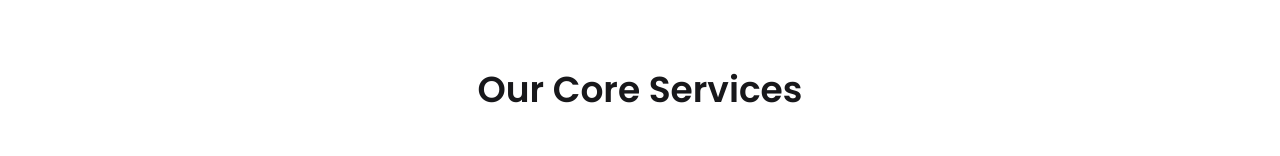
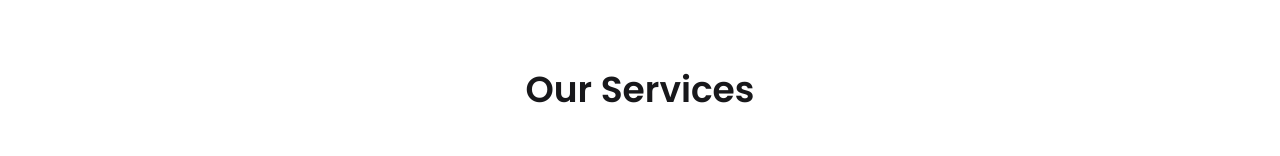
Before and after one commit to reflex000/high-end-constructions, a Next.js app: page / in a window 1280 px wide. Shown: the part 730-886 px from the top of the page. Built offline with nearby package versions, Linux system fonts and the light colour scheme; grey boxes are pictures that could not be loaded.

Commit message:
update home page core services

```diff
--- a/components/HomePage.tsx
+++ b/components/HomePage.tsx
@@ -48,7 +48,7 @@ export default function HomePage() {
       <section className="bg-white py-20">
         <div className="mx-auto max-w-7xl px-4">
           <h2 className="mb-12 text-center text-3xl font-semibold md:text-4xl">
-            Our Core Services
+            Our Services
           </h2>
 
           <div className="grid gap-8 md:grid-cols-3">
@@ -96,7 +96,7 @@ export default function HomePage() {
               className="group relative block h-[400px] overflow-hidden rounded-lg shadow-lg"
             >
               <img
-                src="/images/services/customfurniture.jpg"
+                src="/images/services/custom.jpg"
                 alt="Custom Furniture"
                 className="h-full w-full object-cover transition duration-300 group-hover:scale-105"
               />
```
